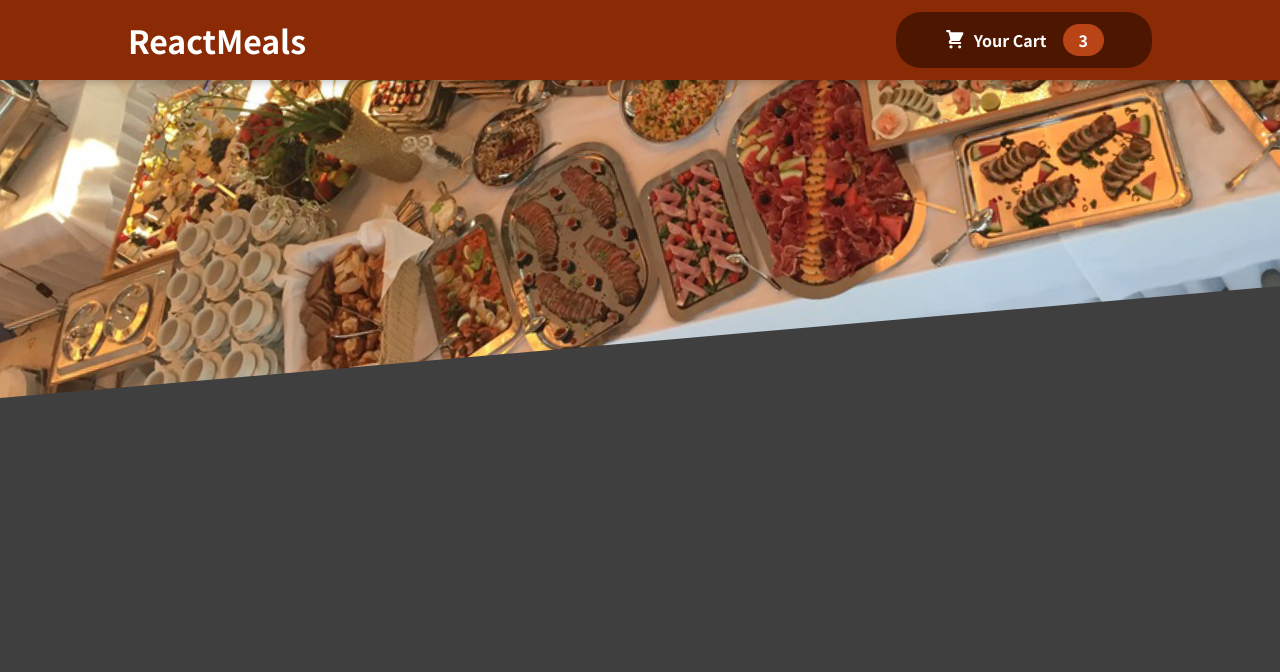
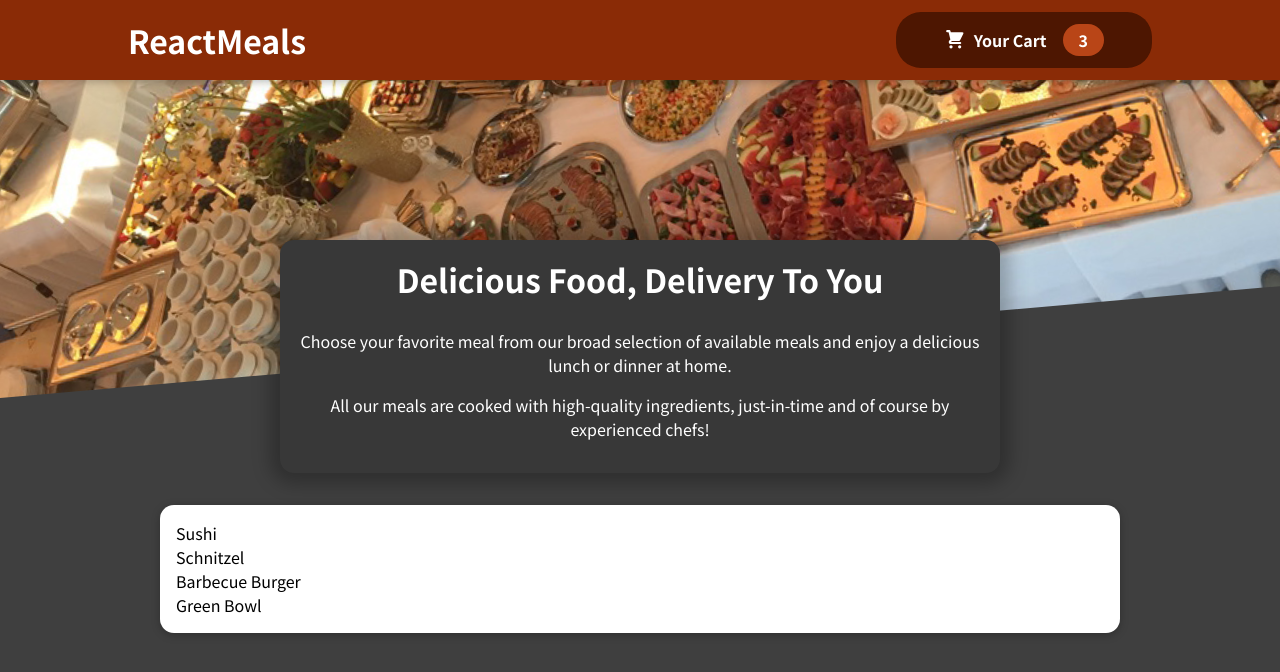
Before and after one commit to Francisco-BT/react-complete-guide, a React (Create React App) app: page / in a window 1280 px wide. Shown: the top 672 px of the page. Built offline with nearby package versions, Linux system fonts and the light colour scheme.

Commit message:
feat: add meals component

```diff
--- a/src/App.js
+++ b/src/App.js
@@ -1,9 +1,13 @@
 import Header from './components/Layout/Header';
+import Meals from './components/Meals/Meals';
 
 function App() {
   return (
     <>
       <Header />
+      <main>
+        <Meals />
+      </main>
     </>
   );
 }
--- /dev/null
+++ b/src/components/Meals/AvailableMeals.js
@@ -0,0 +1,45 @@
+import React from 'react';
+import Card from '../UI/Card';
+
+import classes from './AvailableMeals.module.css';
+
+const DUMMY_MEALS = [
+  {
+    id: 'm1',
+    name: 'Sushi',
+    description: 'Finest fish and veggies',
+    price: 22.99,
+  },
+  {
+    id: 'm2',
+    name: 'Schnitzel',
+    description: 'A german specialty!',
+    price: 16.5,
+  },
+  {
+    id: 'm3',
+    name: 'Barbecue Burger',
+    description: 'American, raw, meaty',
+    price: 12.99,
+  },
+  {
+    id: 'm4',
+    name: 'Green Bowl',
+    description: 'Healthy...and green...',
+    price: 18.99,
+  },
+];
+
+const AvailableMeals = () => {
+  const mealList = DUMMY_MEALS.map((meal) => <li>{meal.name}</li>);
+
+  return (
+    <section className={classes.meals}>
+      <Card>
+        <ul>{mealList}</ul>
+      </Card>
+    </section>
+  );
+};
+
+export default AvailableMeals;
--- /dev/null
+++ b/src/components/Meals/AvailableMeals.module.css
@@ -0,0 +1,24 @@
+.meals {
+  max-width: 60rem;
+  width: 90%;
+  margin: 2rem auto;
+  animation: meals-appear 1s ease-out forwards;
+}
+
+.meals ul {
+  list-style: none;
+  margin: 0;
+  padding: 0;
+}
+
+@keyframes meals-appear {
+  from {
+    opacity: 0;
+    transform: translateY(3rem);
+  }
+
+  to {
+    opacity: 1;
+    transform: translateY(0);
+  }
+}
--- /dev/null
+++ b/src/components/Meals/Meals.js
@@ -0,0 +1,15 @@
+import React from 'react';
+
+import MealsSummary from './MealsSummary';
+import AvailableMeals from './AvailableMeals';
+
+const Meals = () => {
+  return (
+    <>
+      <MealsSummary />
+      <AvailableMeals />
+    </>
+  );
+};
+
+export default Meals;
--- /dev/null
+++ b/src/components/Meals/MealsSummary.js
@@ -0,0 +1,21 @@
+import React from 'react';
+
+import classes from './MealsSummary.module.css';
+
+const MealsSummary = () => {
+  return (
+    <section className={classes.summary}>
+      <h2>Delicious Food, Delivery To You</h2>
+      <p>
+        Choose your favorite meal from our broad selection of available meals
+        and enjoy a delicious lunch or dinner at home.
+      </p>
+      <p>
+        All our meals are cooked with high-quality ingredients, just-in-time and
+        of course by experienced chefs!
+      </p>
+    </section>
+  );
+};
+
+export default MealsSummary;
--- /dev/null
+++ b/src/components/Meals/MealsSummary.module.css
@@ -0,0 +1,18 @@
+.summary {
+  text-align: center;
+  max-width: 45rem;
+  width: 90%;
+  margin: auto;
+  margin-top: -10rem;
+  position: relative;
+  background-color: #383838;
+  color: white;
+  border-radius: 14px;
+  padding: 1rem;
+  box-shadow: 0 1px 18px 10px rgba(0, 0, 0, 0.25);
+}
+
+.summary h2 {
+  font-size: 2rem;
+  margin-top: 0;
+}
--- /dev/null
+++ b/src/components/UI/Card.js
@@ -0,0 +1,9 @@
+import React from 'react';
+
+import classes from './Card.module.css';
+
+const Card = (props) => {
+  return <div className={classes.card}>{props.children}</div>;
+};
+
+export default Card;
--- /dev/null
+++ b/src/components/UI/Card.module.css
@@ -0,0 +1,6 @@
+.card {
+  padding: 1rem;
+  box-shadow: 0 2px 8px rgba(0, 0, 0, 0.25);
+  border-radius: 14px;
+  background-color: white;
+}
```
